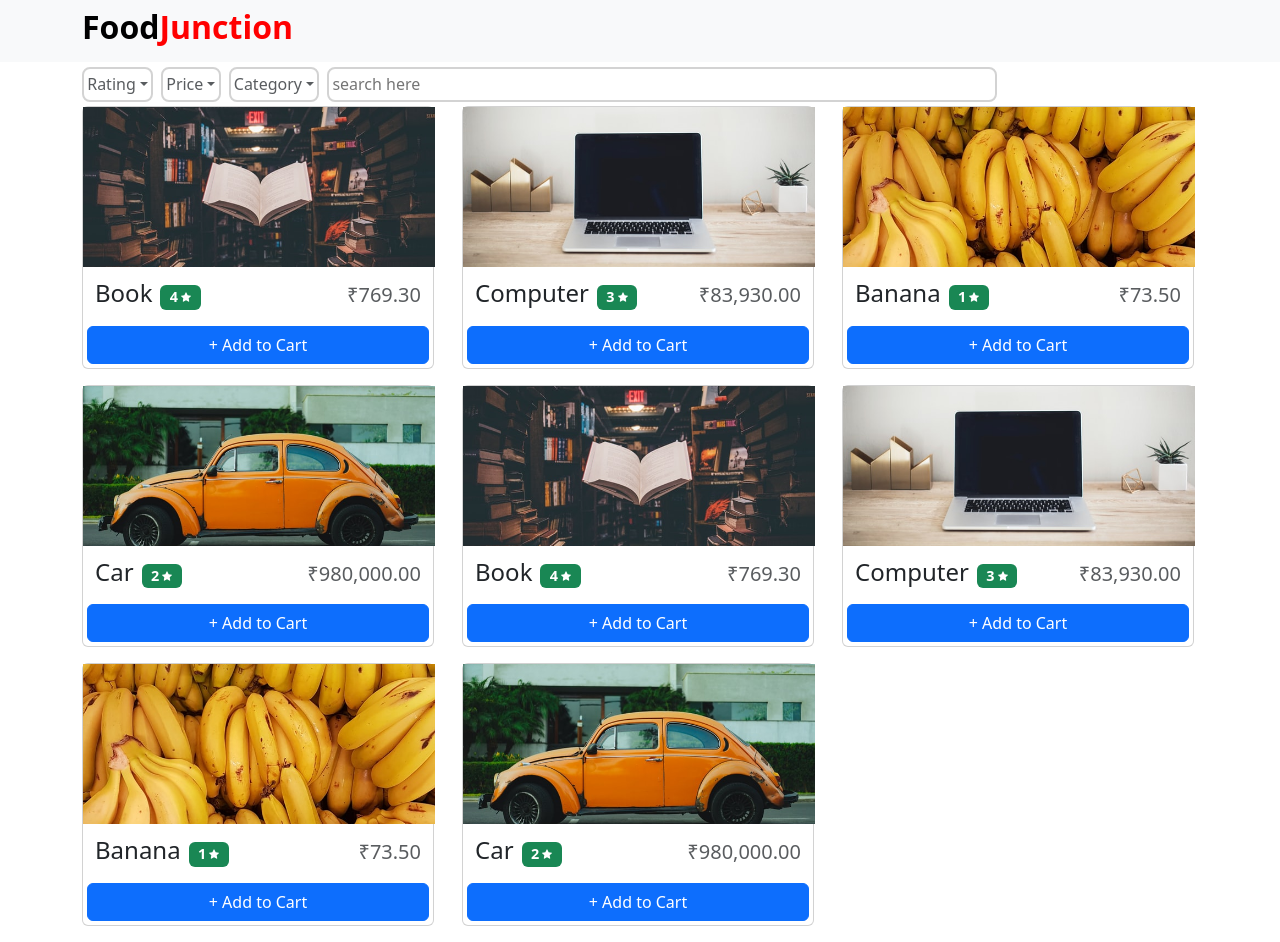
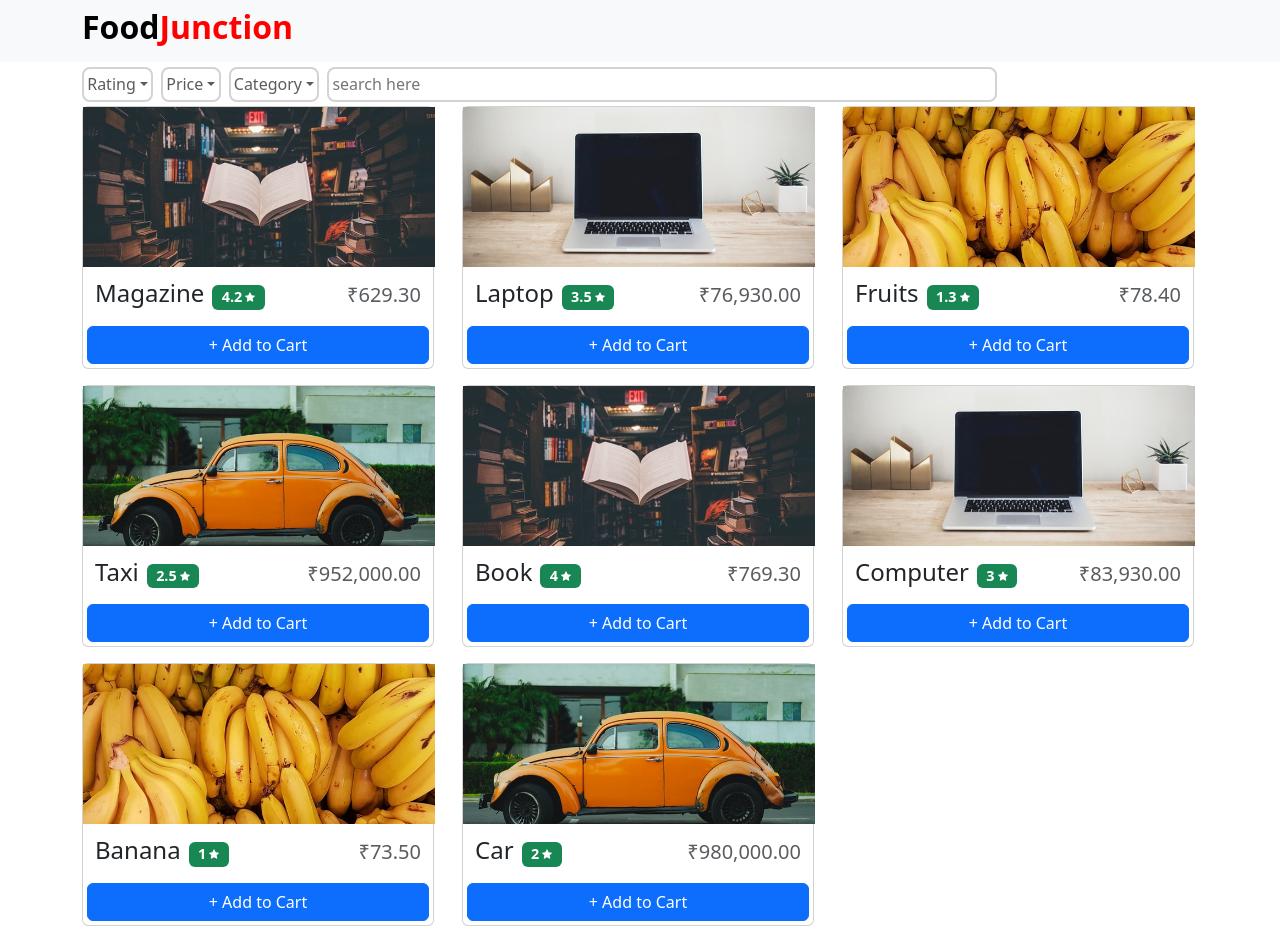
Before and after one commit to Kushagra-Kukreti/Food-Ordering-Application-, a React (Vite) app: page /store in a window 1280 px wide. Built offline with nearby package versions, Linux system fonts and the light colour scheme.

Commit message:
Category filter added & icon changed

```diff
--- a/index.html
+++ b/index.html
@@ -2,12 +2,12 @@
 <html lang="en">
   <head>
     <meta charset="UTF-8" />
-    <link rel="icon" type="image/svg+xml" href="/vite.svg" />
+    <link rel="icon" type="image/svg+xml" href="/public/imgs/fast-food-cartoon-vector-1578560.ico" />
     <link href="https://cdn.jsdelivr.net/npm/bootstrap@5.3.2/dist/css/bootstrap.min.css"
     rel="stylesheet" integrity="sha384-T3c6CoIi6uLrA9TneNEoa7RxnatzjcDSCmG1MXxSR1GAsXEV/Dwwykc2MPK8M2HN" crossorigin="anonymous">
 
     <meta name="viewport" content="width=device-width, initial-scale=1.0" />
-    <title>Advance-Shopping-Cart</title>
+    <title>Food-Junction</title>
   </head>
   <body class="bg-white">
     <div id="root"></div>
--- a/src/data/items.json
+++ b/src/data/items.json
@@ -1,60 +1,68 @@
  [
   {
     "id": 1,
+    "name": "Magazine",
+    "price": 8.99,
+    "imgUrl": "/imgs/book.jpg",
+    "rating":4.2,
+    "category":"Book"
+  },
+  {
+    "id": 2,
+    "name": "Laptop",
+    "price": 1099,
+    "imgUrl": "/imgs/computer.jpg",
+    "rating":3.5,
+    "category":"Computer"
+  },
+  {
+    "id": 3,
+    "name": "Fruits",
+    "price": 1.12,
+    "imgUrl": "/imgs/banana.jpg",
+    "rating":1.3,
+    "category":"Banana"
+  },
+  {
+    "id": 4,
+    "name": "Taxi",
+    "price": 13600,
+    "imgUrl": "/imgs/car.jpg",
+    "rating":2.5,
+    "category":"Car"
+
+  },
+  {
+    "id": 5,
     "name": "Book",
     "price": 10.99,
     "imgUrl": "/imgs/book.jpg",
-    "rating":4.0
+    "rating":4.0,
+    "category":"Book"
   },
   {
-    "id": 2,
+    "id": 6,
     "name": "Computer",
     "price": 1199,
     "imgUrl": "/imgs/computer.jpg",
-    "rating":3.0
+    "rating":3.0,
+    "category":"Computer"
   },
   {
-    "id": 3,
+    "id": 7,
     "name": "Banana",
     "price": 1.05,
     "imgUrl": "/imgs/banana.jpg",
-    "rating":1.0
+    "rating":1.0,
+    "category":"Banana"
   },
   {
-    "id": 4,
+    "id": 8,
     "name": "Car",
     "price": 14000,
     "imgUrl": "/imgs/car.jpg",
-    "rating":2.0
-
-  },
-  {
-    "id": 1,
-    "name": "Book",
-    "price": 10.99,
-    "imgUrl": "/imgs/book.jpg",
-    "rating":4.0
-  },
-  {
-    "id": 2,
-    "name": "Computer",
-    "price": 1199,
-    "imgUrl": "/imgs/computer.jpg",
-    "rating":3.0
-  },
-  {
-    "id": 3,
-    "name": "Banana",
-    "price": 1.05,
-    "imgUrl": "/imgs/banana.jpg",
-    "rating":1.0
-  },
-  {
-    "id": 4,
-    "name": "Car",
-    "price": 14000,
-    "imgUrl": "/imgs/car.jpg",
-    "rating":2.0
+    "rating":2.0,
+    "category":"Car"
 
   }
  ]
--- a/src/pages/Store.tsx
+++ b/src/pages/Store.tsx
@@ -1,39 +1,19 @@
 import { useState } from "react";
 import StoreItem from "../components/StoreItem";
-import {StoreItemProp} from '../components/StoreItem'
 import storeItems from "../data/items.json";
 import Dropdown from "../components/Dropdown";
 
 const Store = () => {
   const [search, setSearch] = useState("");
-  const [val,setVal] =useState("")
-  const [title,setTitle] = useState("");
+  const [val, setVal] = useState("");
+  const [title, setTitle] = useState("");
 
-         const getSorted = (t:string,c:string)=>{
+  const getSorted = (t: string, c: string) => {
+    setVal(c);
+    setTitle(t);
+  };
 
-                setVal(c);
-                setTitle(t);
 
-        }
-
-        const sortData = (a:StoreItemProp,b:StoreItemProp)=>{
-          if(title === "Price"){
-            if(val === "High to Low")
-            return b.price-a.price
-            else if(val === "Low to High")
-            return a.price-b.price
-          return 0;
-          }
-          else if(title === "Rating"){
-            if(val === "High to Low")
-            return b.rating-a.rating
-            else if(val === "Low to High")
-            return a.rating-b.rating
-          return 0;
-          }
-          else return 0;
-
-        }
 
   return (
     <>
@@ -42,14 +22,25 @@ const Store = () => {
           display: "flex",
           flexDirection: "row",
           gap: "0.5rem",
-          marginBottom:"0.3rem",
-          marginTop:"0.3rem"
+          marginBottom: "0.3rem",
+          marginTop: "0.3rem",
         }}
       >
-
-        <Dropdown getSorted = {getSorted} title={"Rating"} menuInfo ={["High to Low","Low to High"]} />
-        <Dropdown getSorted = {getSorted} title={"Price"} menuInfo ={["High to Low","Low to High"]} />
-        <Dropdown getSorted = {getSorted} title={"Category"} menuInfo ={["Car", "Book","Computer","Banana"]}/>
+        <Dropdown
+          getSorted={getSorted}
+          title={"Rating"}
+          menuInfo={["High to Low", "Low to High"]}
+        />
+        <Dropdown
+          getSorted={getSorted}
+          title={"Price"}
+          menuInfo={["High to Low", "Low to High"]}
+        />
+        <Dropdown
+          getSorted={getSorted}
+          title={"Category"}
+          menuInfo={["Car", "Book", "Computer", "Banana"]}
+        />
 
         <input
           type="text"
@@ -68,7 +59,24 @@ const Store = () => {
 
       <div className="row">
         {storeItems
-        .sort((a,b)=>sortData(a,b))
+          .filter((currItem) => {
+            if (title === "Category") {
+              if (val === currItem.category) {
+                return currItem;
+              }
+            } else return currItem;
+          })
+          .sort((a, b) =>{
+            if (title === "Price") {
+              if (val === "High to Low") return b.price - a.price;
+              else if (val === "Low to High") return a.price - b.price;
+              return 0;
+            } else if (title === "Rating") {
+              if (val === "High to Low") return b.rating - a.rating;
+              else if (val === "Low to High") return a.rating - b.rating;
+              return 0;
+            } else return 0;
+          })
           .filter((i) => {
             return search.toLowerCase() == " "
               ? i
```
Also changed, not shown: src/pages/Product.tsx (+135 -16 lines), 1 other file (tests, documents, lock files or other folders).
